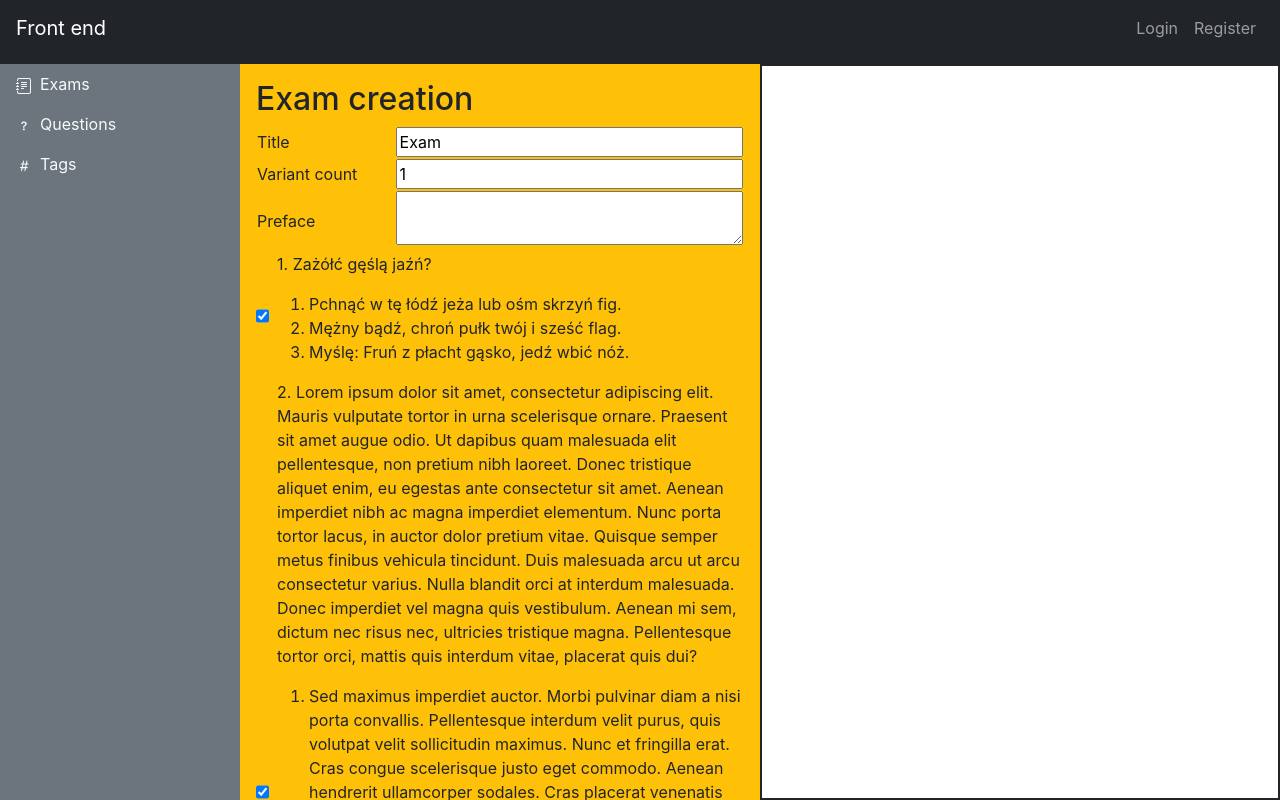
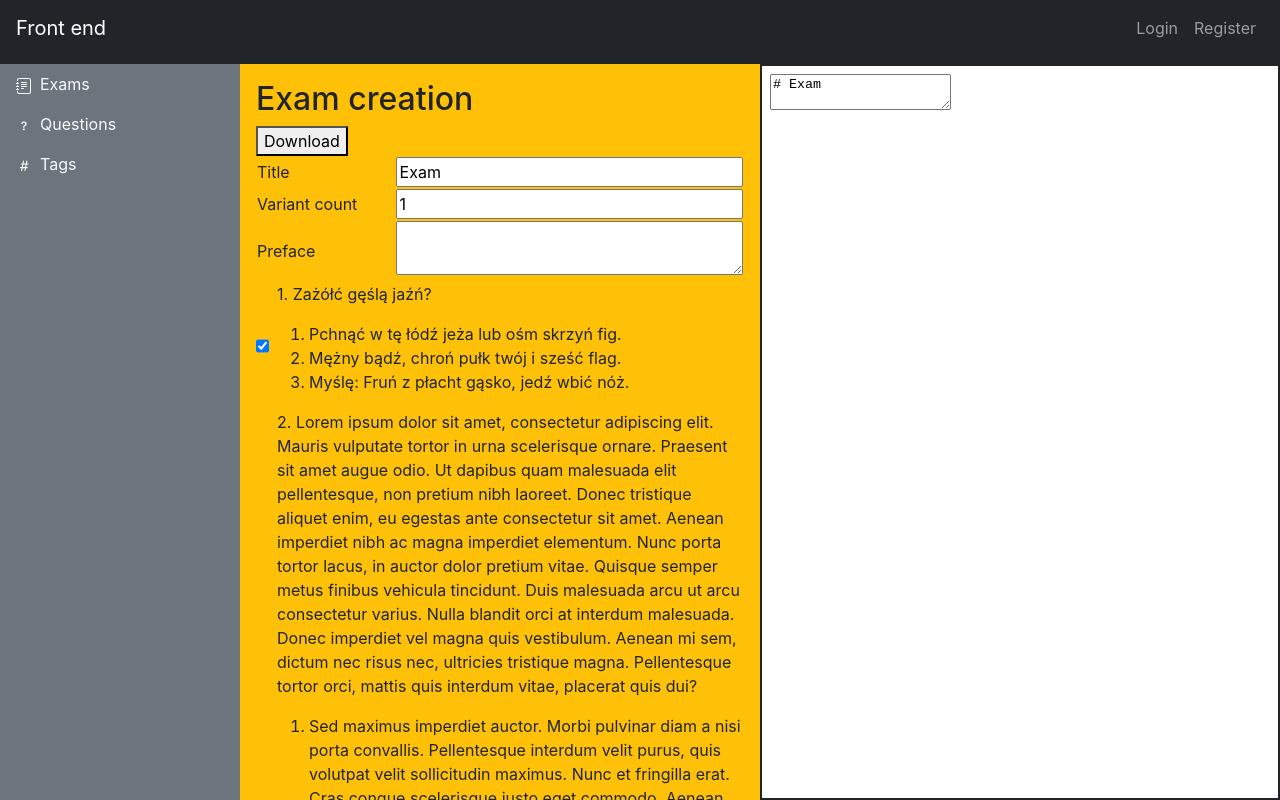
Before and after one commit to PZSP2-21Z-17/front-end, a React (Create React App) app: page /exams in a window 1280 px wide. Built offline with nearby package versions, Linux system fonts and the light colour scheme.

Commit message:
Position the Download button higher, rerender on change

```diff
--- a/src/routes/Exams.tsx
+++ b/src/routes/Exams.tsx
@@ -1,4 +1,4 @@
-import { useState, useRef } from 'react';
+import { useState, useRef, useEffect } from 'react';
 import TestQuestionList from '../exams/TestQuestionList';
 import SelectableQuestion from '../exams/SelectableQuestion';
 import { indexToLetter } from '../Common';
@@ -10,9 +10,11 @@ export const Exams = () => {
     const [variantCount, setVariantCount] = useState(1);
     const [preface, setPreface] = useState('');
     const iframeRef = useRef<HTMLIFrameElement>(null);
+    const [isDownloadDisabled, setDownloadDisabled] = useState(true);
 
-    const onClickGenerate = () => {
+    const generateDocument = () => {
         if (iframeRef.current == null) return;
+        setDownloadDisabled(true);
         const flattenedQuestions = questions
             .filter((_question, index) => questionSelection[index])
             .map((question, qIndex) => {
@@ -37,9 +39,10 @@ ${flattenedQuestions}
             </textarea>
         `);
         iframeDocument.close();
+        setTimeout(() => setDownloadDisabled(false), 500);  // TODO: user a proper debounce function
     };
 
-    const onClickDownload = () => {
+    const downloadDocument = () => {
         if (iframeRef.current == null) return;
         (iframeRef.current.contentWindow! as any).eval(`
             scrollTo(0, 0);
@@ -55,10 +58,13 @@ ${flattenedQuestions}
             questions[index].id === questionId ? newSelected : oldSelected));
     };
 
+    useEffect(generateDocument, [questions, questionSelection, title, preface]);
+
     return (
         <div className="d-flex h-100">
             <div className="bg-warning p-3" style={{ flexBasis: '50%', overflow: 'auto' }}>
                 <p className="h2">Exam creation</p>
+                <button onClick={downloadDocument} disabled={isDownloadDisabled}>Download</button>
                 <table className="w-100">
                 <tbody>
                     <tr>
@@ -84,8 +90,6 @@ ${flattenedQuestions}
                             onChangeSelection={onChangeSelection} />
                     ))}
                 </div>
-                <button onClick={onClickGenerate}>Generate</button>
-                <button onClick={onClickDownload}>Download</button>
             </div>
             <div className="border border-dark border-2" style={{ flexBasis: '50%' }}>
                 <iframe title="pdf-preview" ref={iframeRef} className="d-block w-100 h-100"></iframe>
```
